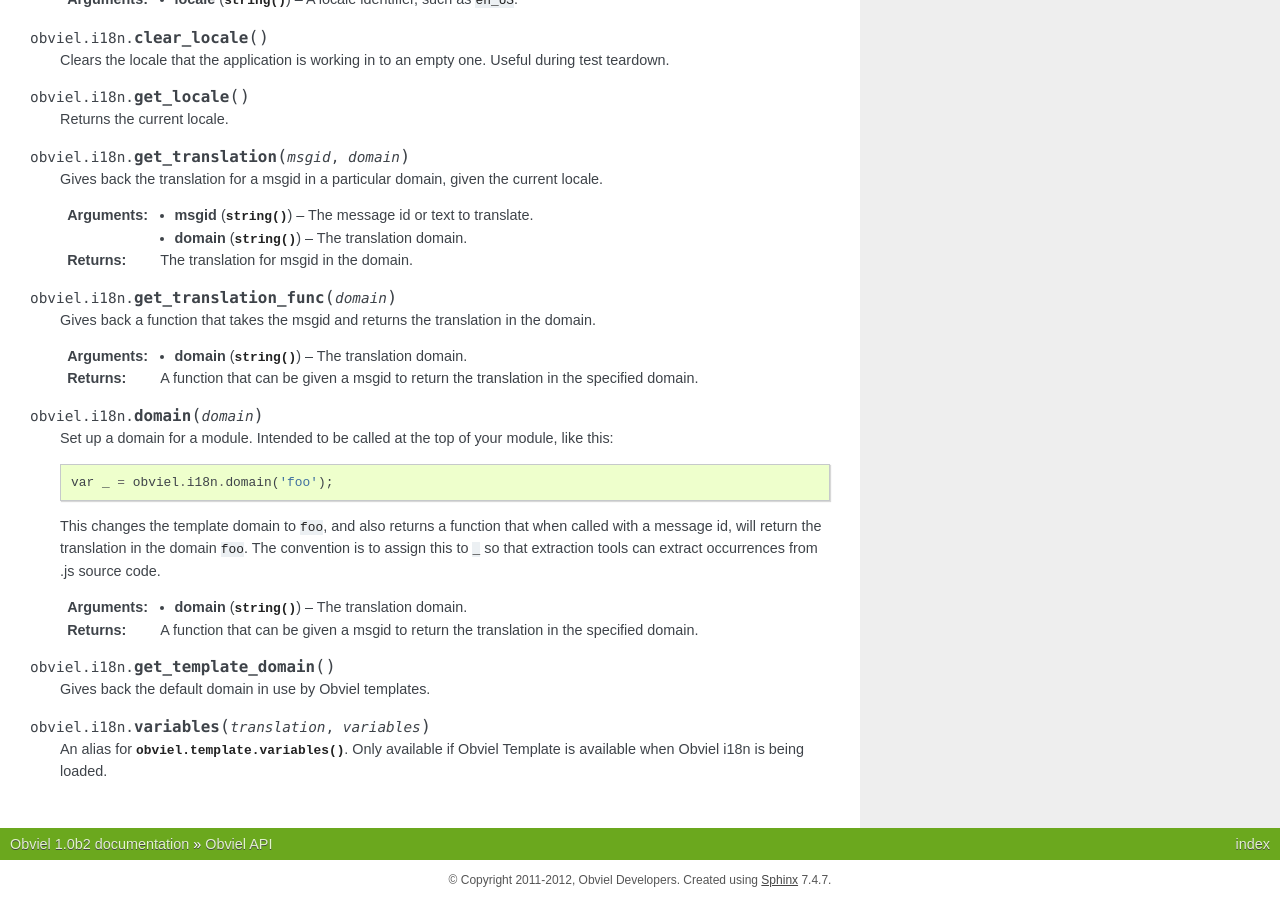
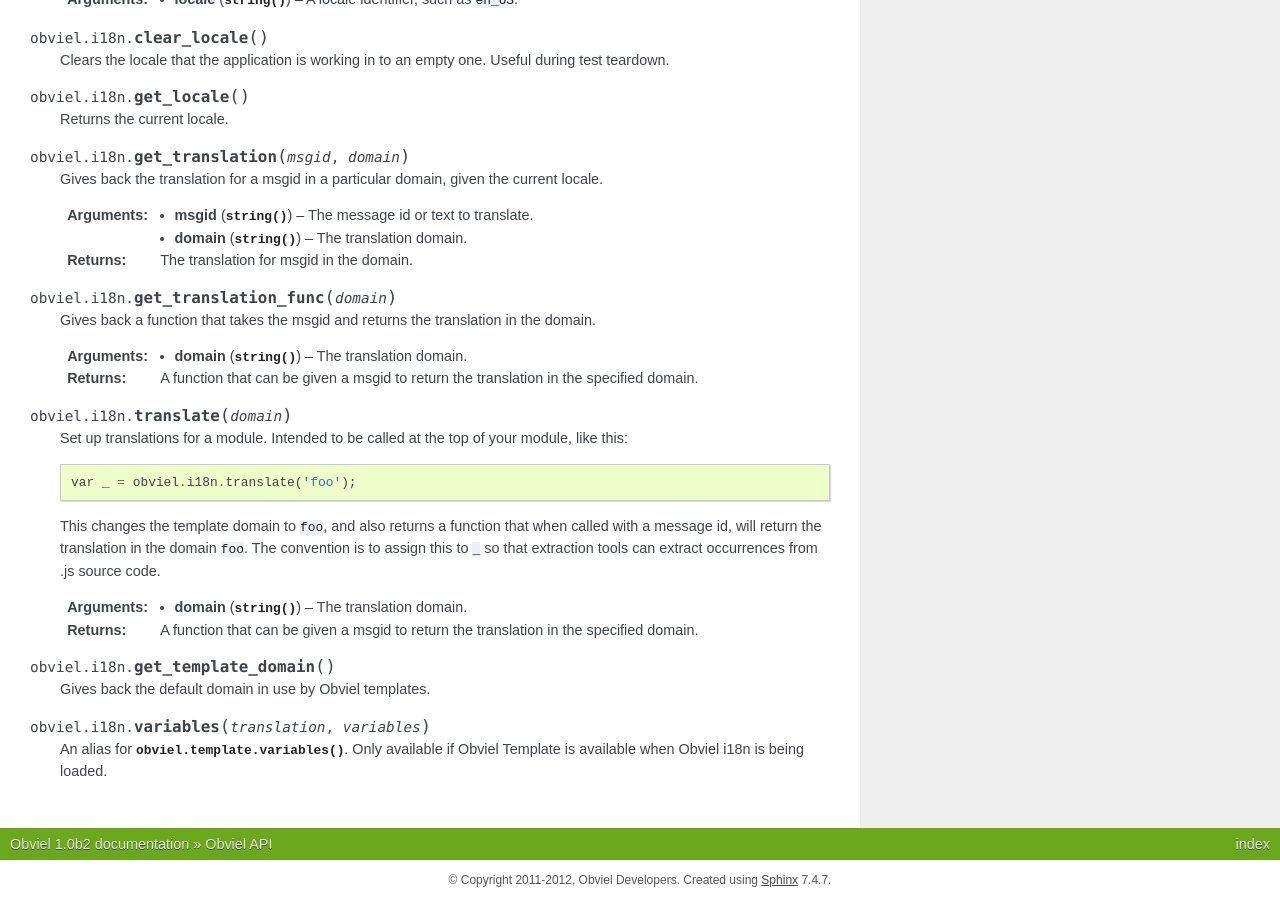
Before and after one commit to obviel/obviel, a Sphinx documentation site: the page built from doc/api.txt, in a window 1280 px wide and 900 px high, scrolled down 18103 px. Built offline with Sphinx 7.4.7, drawn with Linux system fonts in a browser that asks for light colours; some of the changed text lies outside the part shown.

Commit message:
Rename 'domain' to 'translate', anticipating pluralize.

```diff
--- a/doc/api.txt
+++ b/doc/api.txt
@@ -300,7 +300,7 @@
 
     The translation domain to use for any associated Obviel Template.
     If no ``domain`` is specified, the current translation domain
-    specified by :func:`obviel.i18n.domain` is used.
+    specified by :func:`obviel.i18n.translate` is used.
 
   .. function:: rerender()
 
@@ -1225,17 +1225,18 @@
   :returns: A function that can be given a msgid to return the translation
     in the specified domain.
 
-.. function:: obviel.i18n.domain(domain)
+.. function:: obviel.i18n.translate(domain)
 
-  Set up a domain for a module. Intended to be called at the top of
-  your module, like this::
+  Set up translations for a module. Intended to be called at the top
+  of your module, like this::
 
-     var _ = obviel.i18n.domain('foo');
+     var _ = obviel.i18n.translate('foo');
 
-  This changes the template domain to ``foo``, and also returns a function
-  that when called with a message id, will return the translation in the domain
-  ``foo``. The convention is to assign this to ``_`` so that extraction tools
-  can extract occurrences from .js source code.
+  This changes the template domain to ``foo``, and also returns a
+  function that when called with a message id, will return the
+  translation in the domain ``foo``. The convention is to assign this
+  to ``_`` so that extraction tools can extract occurrences from .js
+  source code.
 
   :param string domain: The translation domain.
   :returns: A function that can be given a msgid to return the translation
--- a/doc/i18n.txt
+++ b/doc/i18n.txt
@@ -64,15 +64,15 @@
 Next we will create a function ``_`` that can be used to mark up text
 to make it translatable::
 
-  var _ = obviel.i18n.domain();
+  var _ = obviel.i18n.translate();
 
 We do this for a domain, in this case we are using the ``default`` domain
 so we don't need to specify one. Alternatively you can explicitly specify
 the ``default`` domain like this::
 
-  var _ = obviel.i18n.domain();
+  var _ = obviel.i18n.translate();
 
-The idea is that we use ``obviel.i18n.domain()`` once on top of each
+The idea is that we use ``obviel.i18n.translate()`` once on top of each
 of the modules we want to i18n. Later we'll go into more detail about
 the use of different domains.
 
```
Also changed, not shown: 3 other files.
